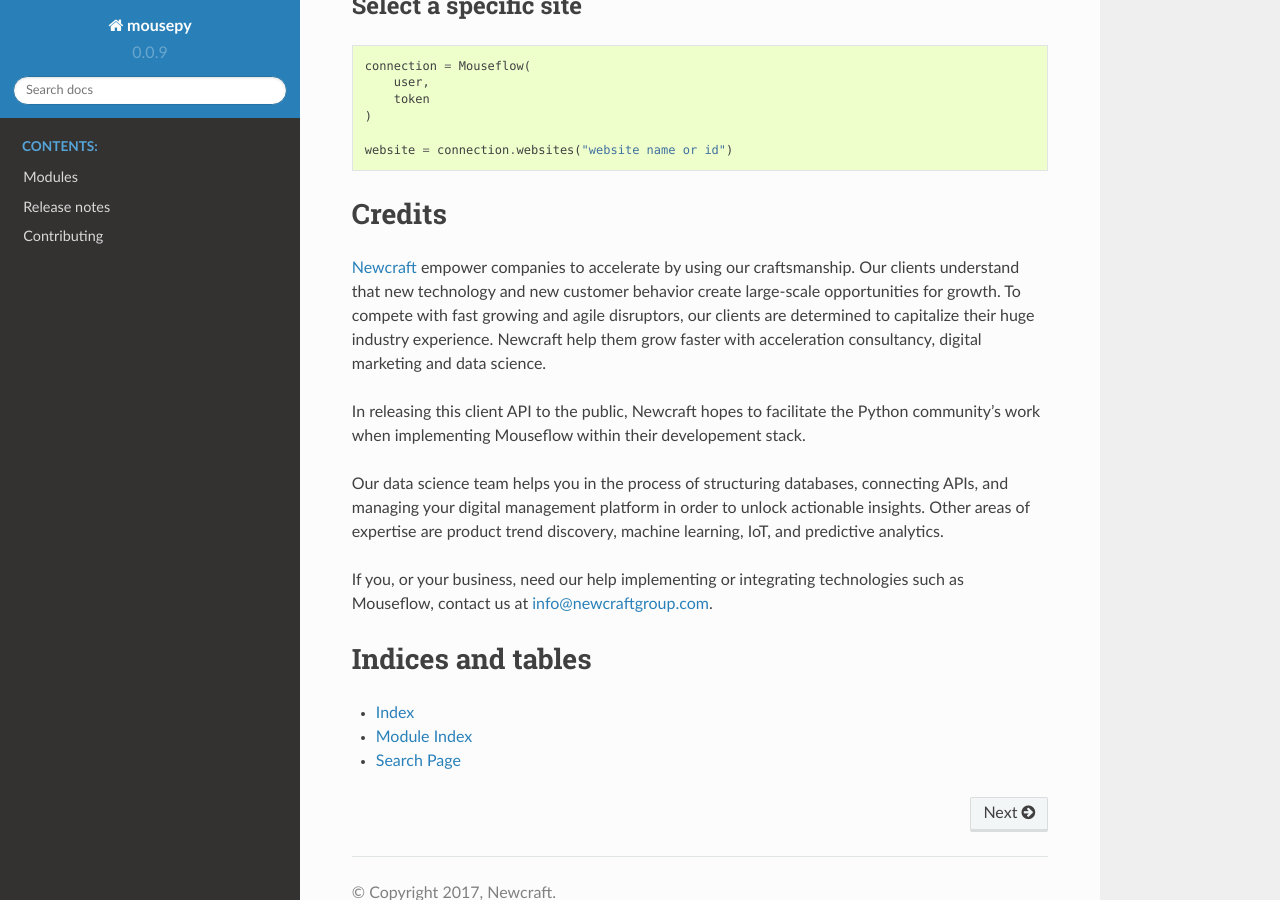
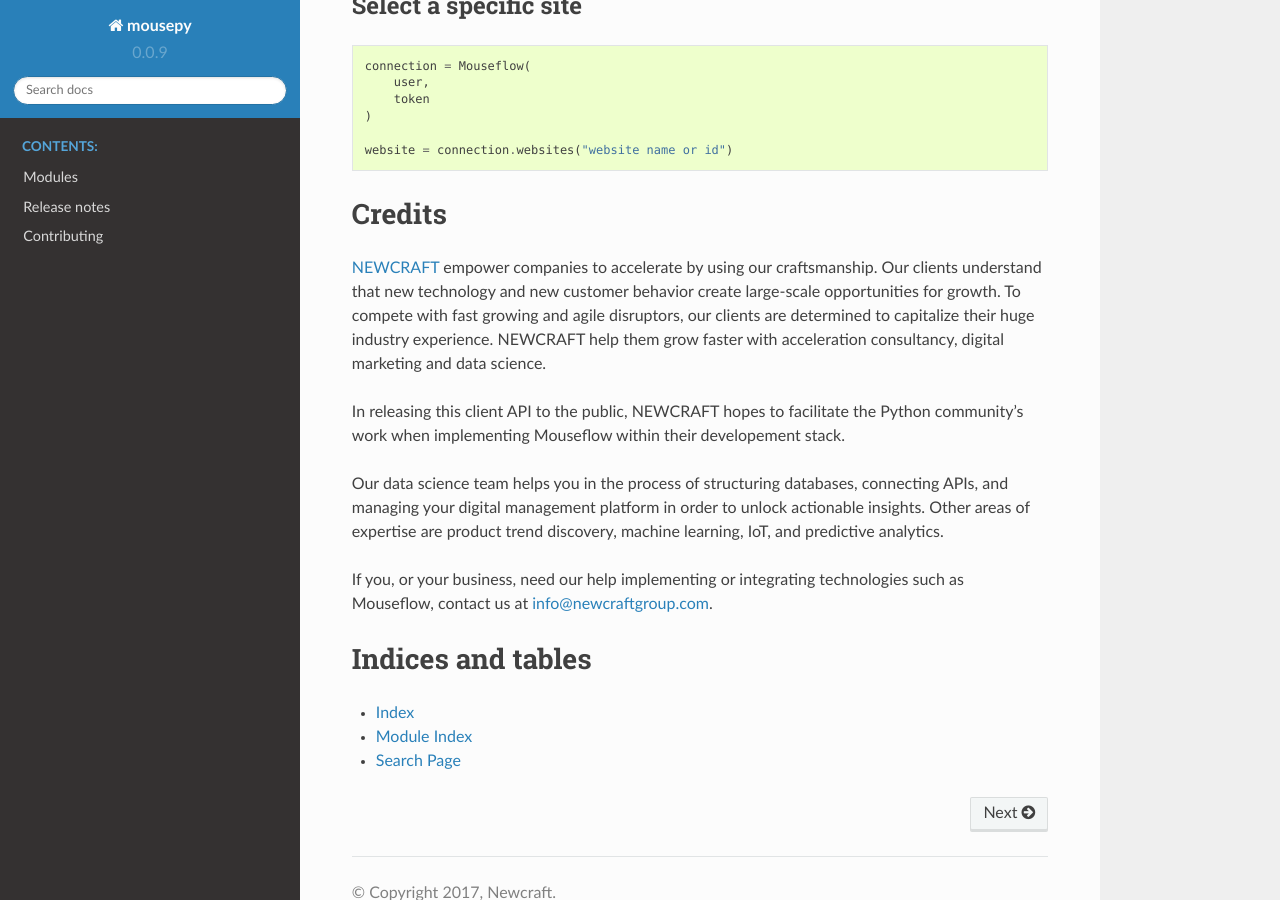
Before and after one commit to newcraftgroup/mousepy, a Sphinx documentation site: the page built from docs/source/index.rst, in a window 1280 px wide and 900 px high, scrolled down 883 px. Built offline with Sphinx 7.4.7 and the Read the Docs theme 2.0.0, drawn with Linux system fonts in a browser that asks for light colours.

Commit message:
Updated NEWCRAFT references

```diff
--- a/docs/source/index.rst
+++ b/docs/source/index.rst
@@ -48,9 +48,9 @@ Select a specific site
 Credits
 =======
 
-`Newcraft <https://www.newcraftgroup.com/>`_ empower companies to accelerate by using our craftsmanship. Our clients understand that new technology and new customer behavior create large-scale opportunities for growth. To compete with fast growing and agile disruptors, our clients are determined to capitalize their huge industry experience. Newcraft help them grow faster with acceleration consultancy, digital marketing and data science.
+`NEWCRAFT <https://www.newcraftgroup.com/>`_ empower companies to accelerate by using our craftsmanship. Our clients understand that new technology and new customer behavior create large-scale opportunities for growth. To compete with fast growing and agile disruptors, our clients are determined to capitalize their huge industry experience. NEWCRAFT help them grow faster with acceleration consultancy, digital marketing and data science.
 
-In releasing this client API to the public, Newcraft hopes to facilitate the Python community's work when implementing Mouseflow within their developement stack.
+In releasing this client API to the public, NEWCRAFT hopes to facilitate the Python community's work when implementing Mouseflow within their developement stack.
 
 Our data science team helps you in the process of structuring databases, connecting APIs, and managing your digital management platform in order to unlock actionable insights. Other areas of expertise are product trend discovery, machine learning, IoT, and predictive analytics.
 
```
